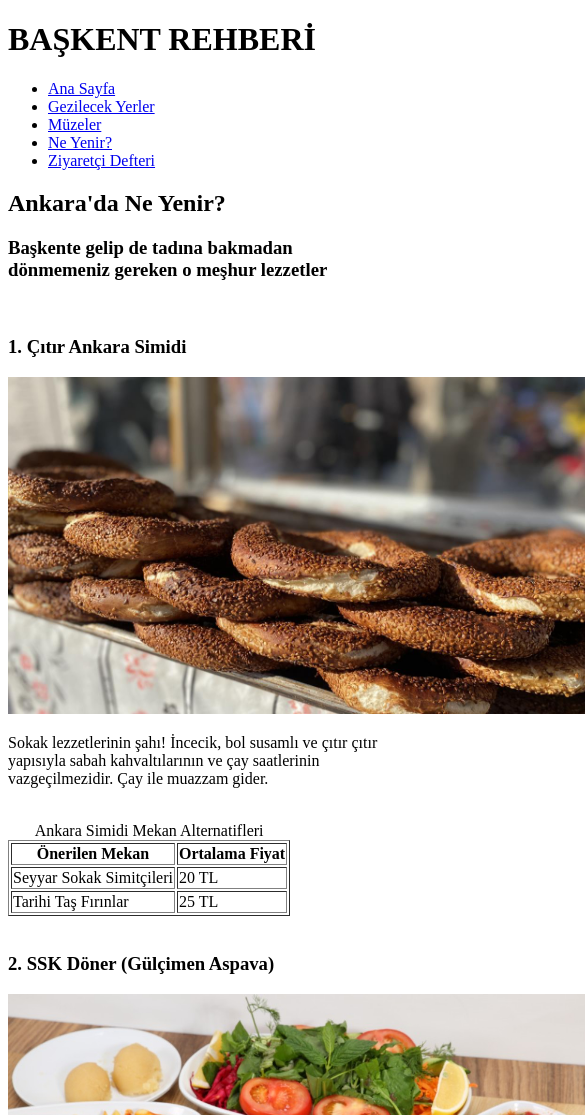
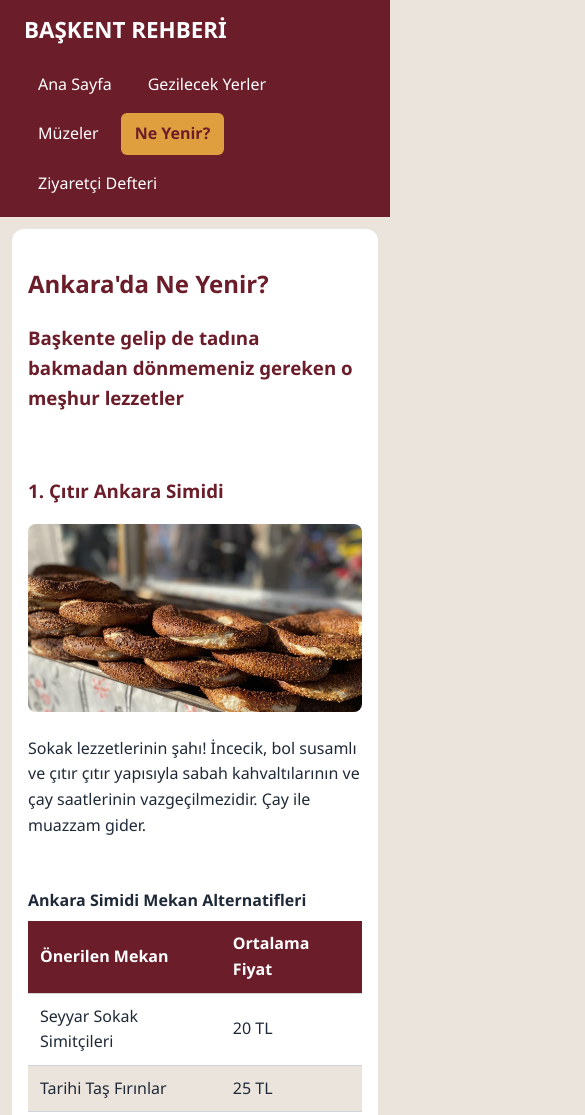
Before and after one commit to 12akif66/Baskent-Rehberi-Sitesi, a plain HTML site: page lezzetler.html in a window 390 px wide. Shown: the top 1115 px of the page, 585 px wide, since content can reach past the window. Drawn offline with Linux system fonts and the light colour scheme.

Commit message:
4. Hafta
4. hafta: style.css tasarımı, flexbox menü, galeri ve mobil uyum eklendi.

```diff
--- /dev/null
+++ b/css/style.css
@@ -0,0 +1,221 @@
+* {
+    box-sizing: border-box;
+}
+
+/*Kullanacağım renkler */
+:root {
+    --ana-renk: #6B1D2A;
+    --vurgu-renk: #E09F3E;
+    --baglanti-renk: #8C2F39;
+    --zemin: #EAE4DC;
+    --metin: #1F2937;
+    --kenar: #D0D5DD;
+}
+
+/*Yazı tipi kısmı*/
+body {
+    margin: 0;
+    font-family: "Segoe UI", Arial, sans-serif;
+    font-size: 1rem;
+    line-height: 1.6;
+    color: var(--metin);
+    background-color: var(--zemin);
+}
+
+
+
+h2, h3 {
+    color: var(--ana-renk);
+}
+/* Genel link rengi ve fareyle üzerine gelince renk değişimi */
+a {
+    color: var(--baglanti-renk);
+}
+
+a:hover {
+    color: var(--vurgu-renk);
+}
+
+
+/* Üst Çubuk ve Menü */
+header {
+    display: flex;
+    align-items: center;
+    gap: 16px;
+    padding: 12px 24px;
+    background-color: var(--ana-renk);
+}
+
+header h1 {
+    margin: 0;
+    font-size: 1.4rem;
+    color: white;
+}
+/* Menüyü en sağa yaslar */
+nav {
+    margin-left: auto;
+}
+
+nav ul {
+    display: flex;
+    gap: 8px;
+    margin: 0;
+    padding: 0;
+    list-style: none;
+}
+
+nav a {
+    display: block;
+    padding: 8px 14px;
+    border-radius: 6px;
+    color: white;
+    text-decoration: none;
+}
+
+nav a:hover,
+nav a.aktif {
+    background-color: var(--vurgu-renk);
+    color: var(--ana-renk);
+    font-weight: bold;
+}
+
+
+/* Sayfa içeriğini ortada duran beyaz bir kart haline getirmek için */
+main {
+    max-width: 960px;
+    margin: 24px auto;
+    padding: 24px;
+    background-color: white;
+    border-radius: 12px;
+}
+
+/* İçerik ve Fotoğraflar */
+article {
+    margin-bottom: 24px;
+}
+
+img {
+    max-width: 100%;
+    height: auto;
+    border-radius: 8px;
+}
+/* Mekan ve yemek fotoğraflarını yazılarla aynı genişliğe getirimek için */
+article img {
+    width: 100%;
+    max-height: 450px;
+    object-fit: cover;
+}
+
+/* Ana Sayfa 4'lü Manzara Galerisi */
+.manzara-galeri {
+    display: flex;
+    flex-wrap: wrap;
+    gap: 16px;
+}
+
+.manzara-galeri img {
+    width: 48%;
+}
+
+
+/*Tablolar için */
+/* Tablonun dar ekranda sayfayı bozmadan yana kayması için */
+.tablo-kutu {
+    overflow-x: auto;
+}
+
+table {
+    width: 100%;
+    border-collapse: collapse;
+}
+
+caption {
+    text-align: left;
+    font-weight: bold;
+    margin-bottom: 8px;
+}
+
+th, td {
+    padding: 10px 12px;
+    text-align: left;
+    border-bottom: 1px solid var(--kenar);
+}
+
+th {
+    background-color: var(--ana-renk);
+    color: white;
+}
+
+tbody tr:nth-child(even) {
+    background-color: var(--zemin);
+}
+
+
+/*Form kısmını özelleiştirmek için*/
+
+input, select, textarea {
+    width: 100%;
+    max-width: 400px;
+    padding: 8px 10px;
+    border: 1px solid var(--kenar);
+    border-radius: 6px;
+    font: inherit;
+}
+
+input[type="radio"],
+input[type="checkbox"] {
+    width: auto;
+}
+
+input:focus, select:focus, textarea:focus {
+    outline: 2px solid var(--vurgu-renk);
+}
+
+button {
+    padding: 10px 24px;
+    border: none;
+    border-radius: 6px;
+    background-color: var(--vurgu-renk);
+    color: var(--ana-renk);
+    font-weight: bold;
+    cursor: pointer;
+}
+
+button:hover {
+    background-color: var(--ana-renk);
+    color: white;
+}
+
+/* Alt bilgi formunu ortalamak ve küçültmek için */
+footer {
+    text-align: center;
+    font-size: 0.9rem;
+}
+
+
+/* Mobilde giriş için media kısmı */
+
+/* Mobil Uyum için Ekran 600 piksel veya daha dar olunca devreye girer */
+@media (max-width: 600px) {
+    header {
+        flex-direction: column;
+        align-items: flex-start;
+    }
+
+    nav {
+        margin-left: 0;
+    }
+
+    nav ul {
+        flex-wrap: wrap;
+    }
+
+    main {
+        margin: 12px;
+        padding: 16px;
+    }
+
+    .manzara-galeri img {
+        width: 100%;
+    }
+}
--- a/lezzetler.html
+++ b/lezzetler.html
@@ -3,6 +3,8 @@
 
 <head>
     <meta charset="UTF-8">
+    <meta name="viewport" content="width=device-width, initial-scale=1.0">
+    <link rel="stylesheet" href="css/style.css">
     <title>Başkent Rehberi - Ne Yenir?</title>
 </head>
 
@@ -14,7 +16,7 @@
                 <li><a href="index.html">Ana Sayfa</a></li>
                 <li><a href="gezilecek-yerler.html">Gezilecek Yerler</a></li>
                 <li><a href="muzeler.html">Müzeler</a></li>
-                <li><a href="lezzetler.html">Ne Yenir?</a></li>
+                <li><a href="lezzetler.html" class="aktif">Ne Yenir?</a></li>
                 <li><a href="ziyaretci-defteri.html">Ziyaretçi Defteri</a></li>
             </ul>
         </nav>
@@ -28,13 +30,14 @@
 
             <article>
                 <h3>1. Çıtır Ankara Simidi</h3>
-                <img src="img/simit.jpg" alt="Ankara Simidi" width="600">
+                <img src="img/simit.jpg" alt="Ankara Simidi" >
                 <p>Sokak lezzetlerinin şahı! İncecik, bol susamlı ve çıtır çıtır yapısıyla sabah kahvaltılarının ve çay
                     saatlerinin vazgeçilmezidir. Çay ile muazzam gider.</p>
             </article>
             <br>
 
-            <table border="1">
+            <div class="tablo-kutu">
+                <table>
                     <caption>Ankara Simidi Mekan Alternatifleri</caption>
                     <thead>
                         <tr>
@@ -53,18 +56,21 @@
                         </tr>
                     </tbody>
                 </table>
+            </div>
+
             <br>
 
             <article>
                 <h3>2. SSK Döner (Gülçimen Aspava)</h3>
-                <img src="img/ssk.jpg" alt="SSK Döner" width="600">
+                <img src="img/ssk.jpg" alt="SSK Döner">
                 <p>Ankara'nın efsane kültürü ASPAVA! Sos, Soğan, Kaşar üçlüsüyle hazırlanan bu döner dürüm, yanında
                     gelen salata, patates, çiğ köfte ve dondurmalı irmik helvası ikramlarıyla midenizi bayram ettirir.
                 </p>
             </article>
             <br>
 
-            <table border="1">
+            <div class="tablo-kutu">
+                <table>
                     <caption>SSK Döner Mekan Alternatifleri</caption>
                     <thead>
                         <tr>
@@ -83,17 +89,20 @@
                         </tr>
                     </tbody>
                 </table>
+            </div>
+
             <br>
 
             <article>
                 <h3>3. Meşhur Ankara Döneri (Peçenek Döner)</h3>
-                <img src="img/döner.jpeg" alt="Peçenek Döner" width="600">
+                <img src="img/döner.jpeg" alt="Peçenek Döner">
                 <p>Kıymasız, %100 yaprak etten yapılan ve kendine has marinasyonuyla odun ateşinde pişen gerçek Ankara
                     döneri. Peçenek Döner bu işin piri sayılır, porsiyonları çok doyurucudur.</p>
             </article>
             <br>
 
-            <table border="1">
+            <div class="tablo-kutu">
+                <table>
                     <caption>Ankara Döneri Mekan Alternatifleri</caption>
                     <thead>
                         <tr>
@@ -112,17 +121,20 @@
                         </tr>
                     </tbody>
                 </table>
+            </div>
+
             <br>
 
             <article>
                 <h3>4. Ankara Tava (Boğaziçi Lokantası)</h3>
-                <img src="img/tava.jpeg" alt="Ankara Tava" width="600">
+                <img src="img/tava.jpeg" alt="Ankara Tava">
                 <p>Arpa şehriye pilavı üzerine lokum gibi pişmiş kemikli etin gelmesiyle oluşan enfes bir lezzet.
                     Özellikle Boğaziçi Lokantası'nda yediğinizde tadı damağınızda kalır.</p>
             </article>
             <br>
 
-            <table border="1">
+            <div class="tablo-kutu">
+                <table>
                     <caption>Ankara Tava Mekan Alternatifleri</caption>
                     <thead>
                         <tr>
@@ -141,6 +153,8 @@
                         </tr>
                     </tbody>
                 </table>
+            </div>
+
             <br>
 
 
```
Also changed, not shown: gezilecek-yerler.html (+7 -5 lines), index.html (+14 -1 lines), muzeler.html (+7 -5 lines), ziyaretci-defteri.html (+3 -1 lines), img/manzara1.jpg (added), img/manzara2.jpg (added), img/manzara3.jpg (added), img/manzara4.jpg (added). Lines whose indentation alone changed are shown as unchanged.
